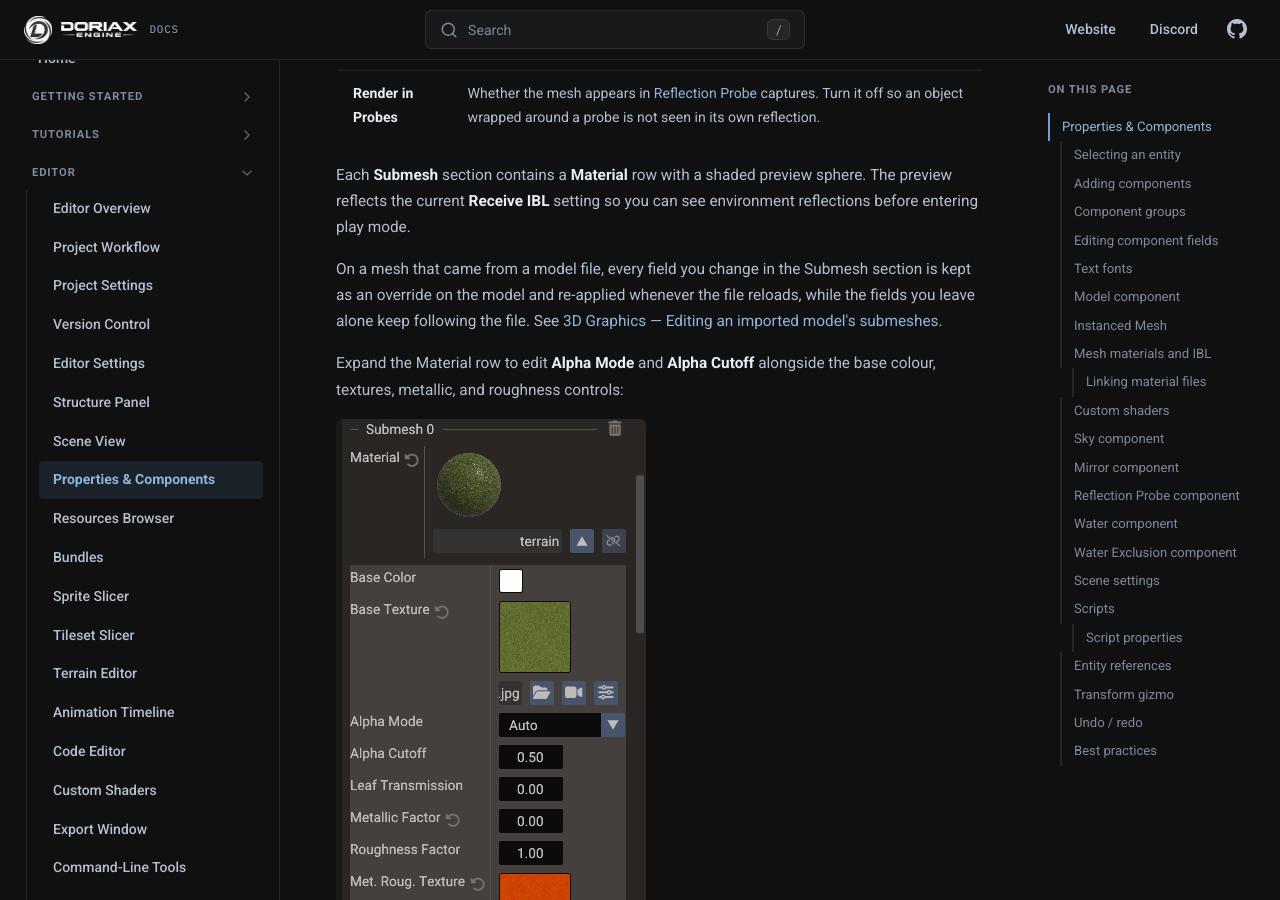
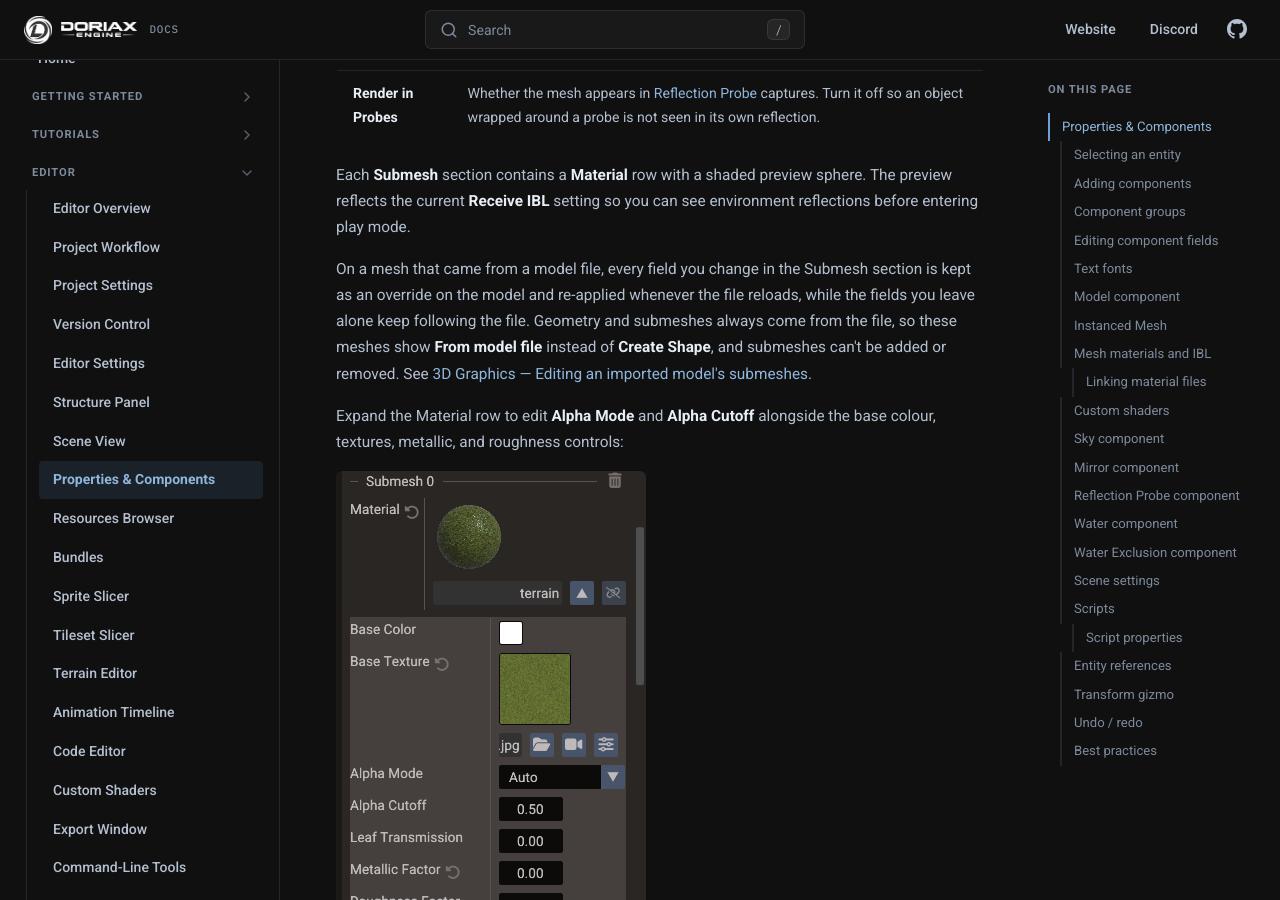
Before and after one commit to doriaxengine/doriax-docs, an MkDocs documentation site: the page built from docs/editor/properties.md, in a window 1280 px wide and 900 px high, scrolled down 8165 px. Built offline with MkDocs 1.6.1, drawn with Linux system fonts in a browser that asks for light colours; comment, search, counter and statistics services are not loaded.

Commit message:
Doc model meshes taking geometry and submeshes from the file

```diff
--- a/docs/editor/properties.md
+++ b/docs/editor/properties.md
@@ -217,7 +217,9 @@ reflections before entering play mode.
 
 On a mesh that came from a model file, every field you change in the Submesh section is
 kept as an override on the model and re-applied whenever the file reloads, while the
-fields you leave alone keep following the file. See
+fields you leave alone keep following the file. Geometry and submeshes always come from
+the file, so these meshes show **From model file** instead of **Create Shape**, and
+submeshes can't be added or removed. See
 [3D Graphics — Editing an imported model's submeshes](../manual/3d-graphics.md#editing-an-imported-models-submeshes).
 
 Expand the Material row to edit **Alpha Mode** and **Alpha Cutoff** alongside the base
```
Also changed, not shown: docs/editor/structure.md (+2 -1 lines), docs/manual/3d-graphics.md (+4 -0 lines).
